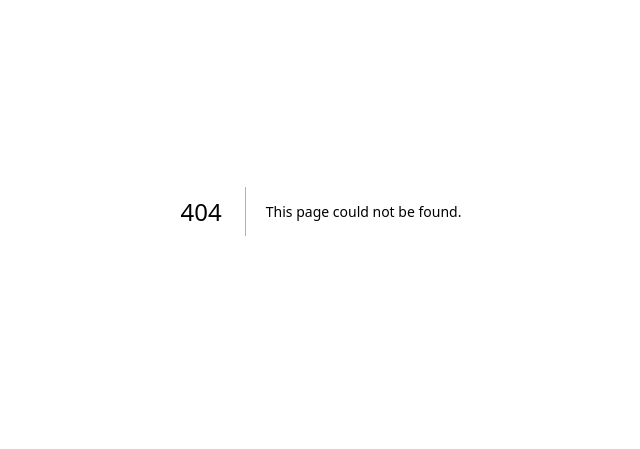
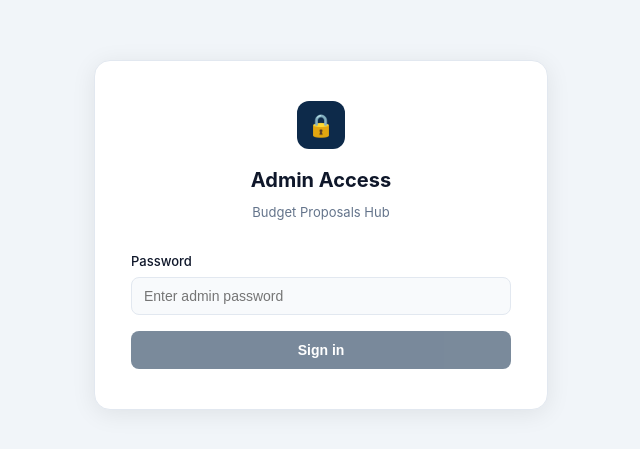
Before and after one commit to VeriteIT/budget-proposal-hub-2026, a Next.js app: page /admin/login in a window 1280 px wide. Before the commit this address had no page. Shown: the part 189-638 px from the top of the page, without its empty margins (319-959 px from the left). Built offline with nearby package versions, Linux system fonts and the light colour scheme.

Commit message:
Add password-protected login for admin page

```diff
--- /dev/null
+++ b/app/admin/login/page.tsx
@@ -0,0 +1,119 @@
+'use client'
+
+import { useState } from 'react'
+import { useRouter } from 'next/navigation'
+
+export default function AdminLoginPage() {
+  const [password, setPassword] = useState('')
+  const [error, setError]       = useState('')
+  const [loading, setLoading]   = useState(false)
+  const router = useRouter()
+
+  async function handleSubmit(e: React.FormEvent) {
+    e.preventDefault()
+    setLoading(true)
+    setError('')
+    try {
+      const res  = await fetch('/api/admin/login', {
+        method: 'POST',
+        headers: { 'Content-Type': 'application/json' },
+        body: JSON.stringify({ password }),
+      })
+      const data = await res.json() as { ok?: boolean; error?: string }
+      if (!res.ok) throw new Error(data.error ?? 'Login failed')
+      router.push('/admin')
+    } catch (err) {
+      setError(err instanceof Error ? err.message : 'Login failed')
+    } finally {
+      setLoading(false)
+    }
+  }
+
+  return (
+    <div style={{
+      minHeight: '100vh',
+      background: '#f1f5f9',
+      display: 'flex',
+      alignItems: 'center',
+      justifyContent: 'center',
+      fontFamily: "'Inter', system-ui, sans-serif",
+      padding: 24,
+    }}>
+      <div style={{
+        background: '#ffffff',
+        border: '1px solid #e2e8f0',
+        borderRadius: 16,
+        padding: '40px 36px',
+        width: '100%',
+        maxWidth: 380,
+        boxShadow: '0 4px 24px rgba(0,0,0,.08)',
+      }}>
+        <div style={{ marginBottom: 28, textAlign: 'center' }}>
+          <div style={{
+            width: 48, height: 48, borderRadius: 12,
+            background: '#0d2a4a', display: 'inline-flex',
+            alignItems: 'center', justifyContent: 'center',
+            fontSize: 22, marginBottom: 16,
+          }}>🔒</div>
+          <h1 style={{ fontSize: 20, fontWeight: 700, color: '#0f172a', margin: 0 }}>Admin Access</h1>
+          <p style={{ fontSize: 13, color: '#64748b', marginTop: 6 }}>
+            Budget Proposals Hub
+          </p>
+        </div>
+
+        <form onSubmit={handleSubmit}>
+          <div style={{ marginBottom: 16 }}>
+            <label style={{ display: 'block', fontSize: 13, fontWeight: 500, color: '#0f172a', marginBottom: 6 }}>
+              Password
+            </label>
+            <input
+              type="password"
+              value={password}
+              onChange={(e) => setPassword(e.target.value)}
+              required
+              autoFocus
+              placeholder="Enter admin password"
+              style={{
+                width: '100%',
+                padding: '10px 12px',
+                border: `1px solid ${error ? '#dc2626' : '#e2e8f0'}`,
+                borderRadius: 8,
+                fontSize: 14,
+                outline: 'none',
+                background: '#f8fafc',
+                color: '#0f172a',
+                boxSizing: 'border-box',
+              }}
+            />
+          </div>
+
+          {error && (
+            <p style={{ fontSize: 13, color: '#dc2626', marginBottom: 14, fontWeight: 500 }}>
+              ✗ {error}
+            </p>
+          )}
+
+          <button
+            type="submit"
+            disabled={loading || !password}
+            style={{
+              width: '100%',
+              padding: '11px 0',
+              borderRadius: 8,
+              border: 'none',
+              background: '#0d2a4a',
+              color: '#fff',
+              fontSize: 14,
+              fontWeight: 600,
+              cursor: loading || !password ? 'not-allowed' : 'pointer',
+              opacity: loading || !password ? 0.55 : 1,
+              transition: 'opacity .15s',
+            }}
+          >
+            {loading ? 'Signing in…' : 'Sign in'}
+          </button>
+        </form>
+      </div>
+    </div>
+  )
+}
--- /dev/null
+++ b/app/api/admin/login/route.ts
@@ -0,0 +1,37 @@
+import { NextRequest, NextResponse } from 'next/server'
+
+const ADMIN_COOKIE = 'admin_session'
+const COOKIE_MAX_AGE = 60 * 60 * 8 // 8 hours
+
+async function hashPassword(password: string): Promise<string> {
+  const data = new TextEncoder().encode(password)
+  const hash = await crypto.subtle.digest('SHA-256', data)
+  return Array.from(new Uint8Array(hash))
+    .map((b) => b.toString(16).padStart(2, '0'))
+    .join('')
+}
+
+export async function POST(req: NextRequest) {
+  const { password } = await req.json() as { password?: string }
+
+  const adminPassword = process.env.ADMIN_PASSWORD
+  if (!adminPassword) {
+    return NextResponse.json({ error: 'Server misconfiguration' }, { status: 500 })
+  }
+
+  if (!password || password !== adminPassword) {
+    return NextResponse.json({ error: 'Incorrect password' }, { status: 401 })
+  }
+
+  const token = await hashPassword(adminPassword)
+
+  const res = NextResponse.json({ ok: true })
+  res.cookies.set(ADMIN_COOKIE, token, {
+    httpOnly: true,
+    secure: process.env.NODE_ENV === 'production',
+    sameSite: 'lax',
+    maxAge: COOKIE_MAX_AGE,
+    path: '/',
+  })
+  return res
+}
--- /dev/null
+++ b/app/api/admin/logout/route.ts
@@ -0,0 +1,7 @@
+import { NextResponse } from 'next/server'
+
+export async function POST() {
+  const res = NextResponse.json({ ok: true })
+  res.cookies.set('admin_session', '', { maxAge: 0, path: '/' })
+  return res
+}
```
Also changed, not shown: app/admin/page.tsx (+10 -5 lines), middleware.ts (+25 -2 lines).
